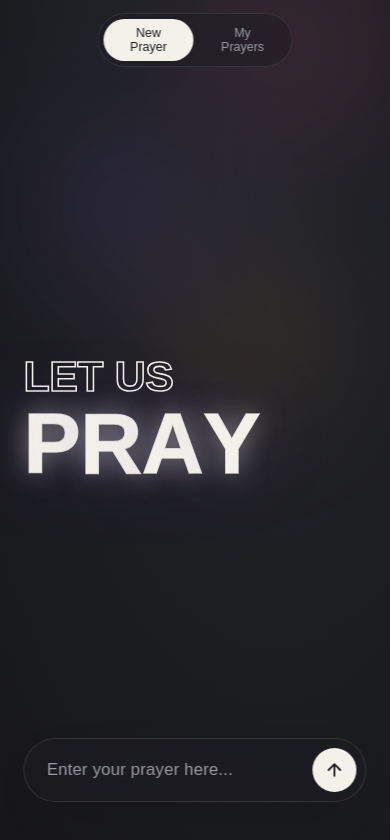
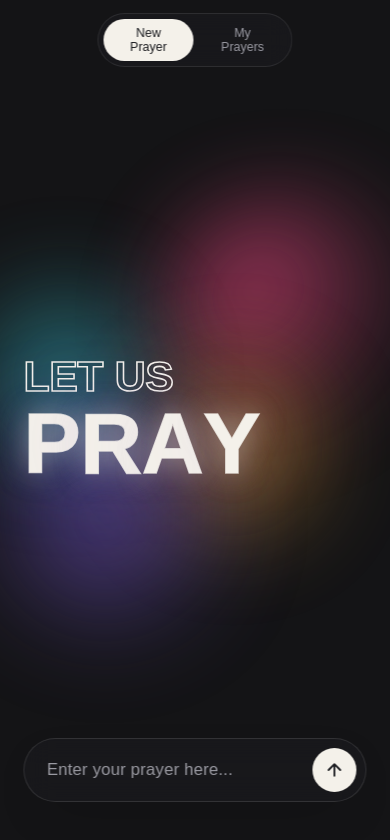
Before and after one commit to haughters/prayer-space, a website built with Vite: page frontend/index.html in a window 390 px wide. Built offline with nearby package versions, Linux system fonts and the light colour scheme; files whose address does not match are found by name; a web font is replaced by a local one.

Commit message:
fix: Mobile view ear colour

```diff
--- a/frontend/index.html
+++ b/frontend/index.html
@@ -2,7 +2,8 @@
 <html lang="en">
 <head>
     <meta charset="UTF-8">
-    <meta name="viewport" content="width=device-width, initial-scale=1.0">
+    <meta name="viewport" content="width=device-width, initial-scale=1.0, viewport-fit=cover">
+    <meta name="theme-color" content="#141416">
     <title>Prayer Link - Request Prayer</title>
     <link rel="preconnect" href="https://api.fontshare.com" crossorigin />
     <link rel="stylesheet" href="https://api.fontshare.com/v2/css?f[]=clash-display@600,700&f[]=hanken-grotesk@400,500&display=swap">
--- a/frontend/src/styles/admin.css
+++ b/frontend/src/styles/admin.css
@@ -37,14 +37,30 @@
   --font-display: 'Clash Display', Georgia, serif;
 }
 
+html {
+  background: radial-gradient(120% 120% at 70% 20%, #232429 0%, var(--charcoal) 45%, var(--charcoal-deep) 100%) !important;
+  background-color: #141416 !important; /* Deep charcoal matching page theme */
+}
+
 body {
-  background: radial-gradient(120% 120% at 70% 20%, #232429 0%, var(--charcoal) 45%, var(--charcoal-deep) 100%) !important;
-  background-attachment: fixed !important;
+  background: transparent !important;
+  background-color: transparent !important;
   color: var(--offwhite) !important;
   font-family: "Hanken Grotesk", sans-serif !important;
   min-height: 100vh;
   position: relative;
   overflow: auto !important; /* Enable scrolling */
+}
+
+@media (max-width: 768px) {
+  html {
+    background: radial-gradient(100% 100% at 50% 50%, var(--charcoal) 0%, var(--charcoal-deep) 100%) !important;
+    background-color: #141416 !important;
+  }
+  body {
+    background: transparent !important;
+    background-color: transparent !important;
+  }
 }
 
 /* === Layout & Containers === */
@@ -269,13 +285,22 @@ h1, h2, h3, h4, h5, h6 {
 
 /* Toggle password style positioning */
 .btn-toggle-password {
-  position: absolute;
-  right: 1rem;
-  background: none;
-  border: none;
-  cursor: pointer;
-  color: var(--muted);
-  font-size: 1.1rem;
+  position: absolute !important;
+  right: 1rem !important; /* Position left of the Apple/browser autofill key icon */
+  background: none !important;
+  border: none !important;
+  cursor: pointer !important;
+  color: var(--muted) !important;
+  display: flex !important;
+  align-items: center !important;
+  justify-content: center !important;
+  padding: 0 !important;
+  z-index: 2 !important;
+}
+
+/* Ensure password fields with toggles have extra right-padding to clear both icons */
+div:has(> .btn-toggle-password) > .input {
+  padding-right: 2.5rem !important;
 }
 
 /* === Buttons === */
--- a/frontend/src/styles/base.css
+++ b/frontend/src/styles/base.css
@@ -4,7 +4,7 @@ body {
   font-weight: var(--font-weight-normal);
   line-height: var(--line-height-body);
   color: var(--color-text-primary);
-  background-color: #f5f8f6; /* Soft mint off-white */
+  background-color: #141416 !important; /* Exact --charcoal-deep color */
   overflow-x: hidden;
   -webkit-font-smoothing: antialiased;
   -moz-osx-font-smoothing: grayscale;
--- a/frontend/src/styles/home.css
+++ b/frontend/src/styles/home.css
@@ -17,13 +17,22 @@
     --stage-pad: clamp(1.5rem, 8vw, 11rem);
 }
 
-html, body { height: 100%; }
+html {
+    background: radial-gradient(120% 120% at 70% 20%, #232429 0%, var(--charcoal) 45%, var(--charcoal-deep) 100%) !important;
+    background-color: #141416 !important;
+    overflow: hidden !important;
+}
+
+html, body {
+    height: 100%;
+}
 
 body {
-    background: radial-gradient(120% 120% at 70% 20%, #232429 0%, var(--charcoal) 45%, var(--charcoal-deep) 100%);
+    background: transparent !important;
+    background-color: transparent !important;
     color: var(--offwhite);
     font-family: "Hanken Grotesk", sans-serif;
-    overflow: hidden;
+    overflow: visible !important;
     position: relative;
     cursor: default;
 }
@@ -31,7 +40,10 @@ body {
 body::after {
     content: "";
     position: fixed;
-    inset: 0;
+    top: calc(-1 * env(safe-area-inset-top, 0px));
+    right: calc(-1 * env(safe-area-inset-right, 0px));
+    bottom: calc(-1 * env(safe-area-inset-bottom, 0px));
+    left: calc(-1 * env(safe-area-inset-left, 0px));
     pointer-events: none;
     z-index: 40;
     opacity: 0.05;
@@ -40,9 +52,9 @@ body::after {
 }
 
 .orb-field {
-    position: fixed; inset: 0; z-index: 0;
-    overflow: hidden;
-    filter: blur(70px);
+    position: fixed;
+    inset: 0;
+    z-index: 0;
     pointer-events: none;
 }
 
@@ -51,8 +63,9 @@ body::after {
     border-radius: 50%;
     opacity: 0;
     transform: scale(0.6);
+    filter: blur(70px);
     transition: opacity 1.6s ease, transform 2.4s cubic-bezier(.16,.84,.3,1);
-    will-change: transform, opacity;
+    will-change: transform, opacity, filter;
 }
 
 .orbs-live .orb { opacity: 0.5; transform: scale(1); }
@@ -72,7 +85,7 @@ body::after {
 
 @keyframes drift-a { to { transform: translate(-15vw, 11vh) scale(1.16);} }
 @keyframes drift-b { to { transform: translate(14vw, -12vh) scale(1.1);} }
-@keyframes drift-c { to { transform: translate(11vw, 15vh) scale(1.16);} }
+@keyframes drift-c { to { transform: translate(11vw, 2vh) scale(1.16);} }
 
 .stage {
     position: relative;
@@ -436,6 +449,7 @@ body.view-mine .pill-wrap {
     transition: border-color 0.3s ease, box-shadow 0.3s ease, width 0.4s ease, height 0.4s ease, padding 0.4s ease;
 }
 
+
 .pill:focus-within {
     border-color: rgba(224, 69, 123, 0.55);
     box-shadow: 0 18px 60px -18px rgba(224, 69, 123, 0.4);
@@ -676,6 +690,7 @@ body.view-mine .pill-wrap {
     .prayers-view { padding-top: 5.5rem; }
     .cards { grid-template-columns: 1fr; }
     .circle-label { max-width: 92px; }
+
 }
 
 @media (prefers-reduced-motion: reduce) {
@@ -694,3 +709,49 @@ body.view-mine .pill-wrap {
     .pill-wrap { transform: translate(-50%, 0) !important; }
     .orbs-live .orb { opacity: 0.5 !important; }
 }
+
+/* Mobile Gradient Orbs Adjustments */
+@media (max-width: 640px) {
+    html {
+        background: #141416 !important;
+        background-color: #141416 !important;
+    }
+    body {
+        background: #141416 !important;
+        background-color: #141416 !important;
+    }
+    body::after {
+        display: none !important;
+    }
+    .orb {
+        filter: blur(45px) !important;
+    }
+    .orbs-live .orb {
+        opacity: 0.75 !important;
+    }
+    /* Centralize orbs in the middle of the screen, away from top (notch) and bottom */
+    .orb-1 {
+        width: 65vw !important;
+        height: 65vw !important;
+        top: 22vh !important;
+        right: -10vw !important;
+    }
+    .orb-2 {
+        width: 60vw !important;
+        height: 60vw !important;
+        top: 32vh !important;
+        left: -15vw !important;
+    }
+    .orb-3 {
+        width: 55vw !important;
+        height: 55vw !important;
+        top: 40vh !important;
+        right: 15vw !important;
+    }
+    .orb-4 {
+        width: 60vw !important;
+        height: 60vw !important;
+        top: 38vh !important;
+        left: 10vw !important;
+    }
+}
```
Also changed, not shown: frontend/portal.html (+12 -10 lines), frontend/pray.html (+2 -1 lines), frontend/src/portal.js (+18 -7 lines).
